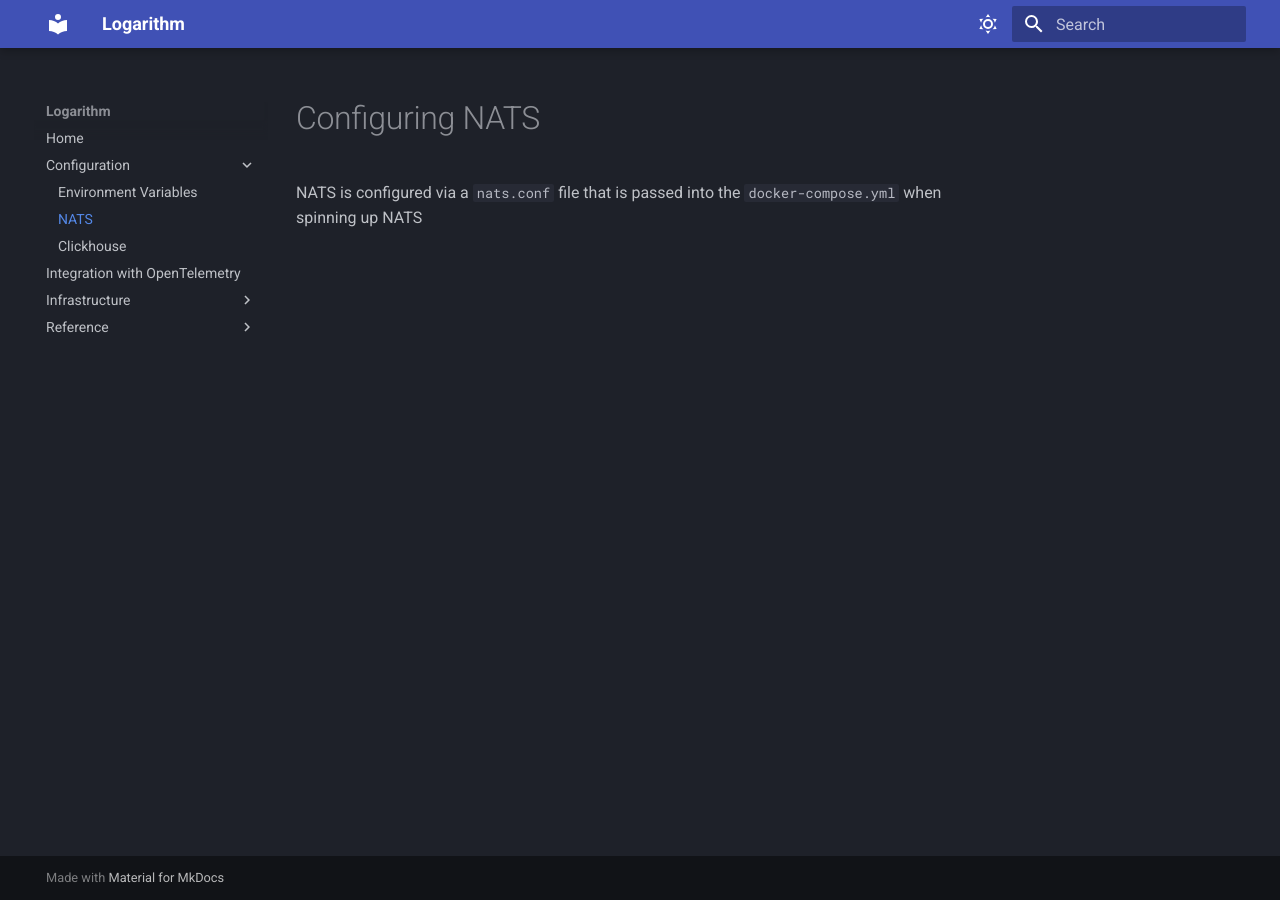
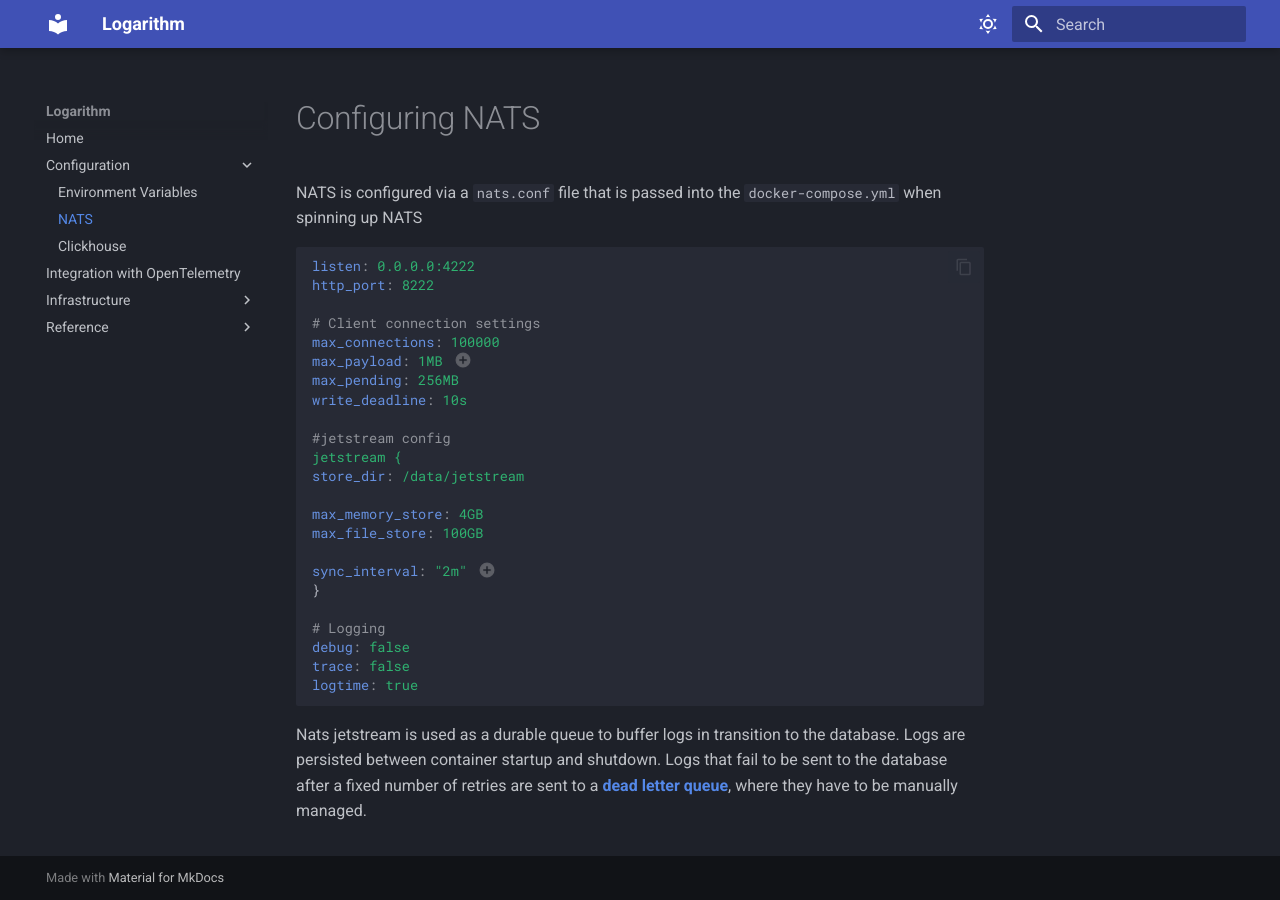
Before and after one commit to Eddrick-23/Logarithm, an MkDocs documentation site: the page built from docs/docs/nats_config.md, in a window 1280 px wide. Built offline with MkDocs 1.6.1 and Material for MkDocs 9.7.7, drawn with Linux system fonts in a browser that asks for light colours.

Commit message:
feat: add instructions for dlq handling, update nats configuration

````diff
--- a/docs/docs/nats_config.md
+++ b/docs/docs/nats_config.md
@@ -1,3 +1,34 @@
 # Configuring NATS
 
 NATS is configured via a `nats.conf` file that is passed into the `docker-compose.yml` when spinning up NATS
+
+``` yaml
+listen: 0.0.0.0:4222
+http_port: 8222
+
+# Client connection settings
+max_connections: 100000
+max_payload: 1MB #(1)!
+max_pending: 256MB
+write_deadline: 10s
+
+#jetstream config
+jetstream {
+store_dir: /data/jetstream
+
+max_memory_store: 4GB
+max_file_store: 100GB
+
+sync_interval: "2m" #(2)!
+}
+
+# Logging
+debug: false
+trace: false
+logtime: true
+```
+
+1. Increase if incoming payloads are too large. Alternatively, look into [compressing payloads](otel.md#payload-compression) being sent to the ingester.
+2. Sync interval for file storage. Lower values increase durability but reduce throughput.
+
+Nats jetstream is used as a durable queue to buffer logs in transition to the database. Logs are persisted between container startup and shutdown. Logs that fail to be sent to the database after a fixed number of retries are sent to a [**dead letter queue**](nats.md#dead-letter-queue), where they have to be manually managed.
--- a/docs/mkdocs.yml
+++ b/docs/mkdocs.yml
@@ -10,6 +10,7 @@ nav:
   - Integration with OpenTelemetry: otel.md
   - Infrastructure:
       - Clickhouse: clickhouse.md
+      - Nats: nats.md
   - Reference:
       - Backend .env example: reference/backend-env-example.md
       - Frontend .env example: reference/frontend-env-example.md
````
Also changed, not shown: docs/docs/nats.md (added, +20 -0 lines).
